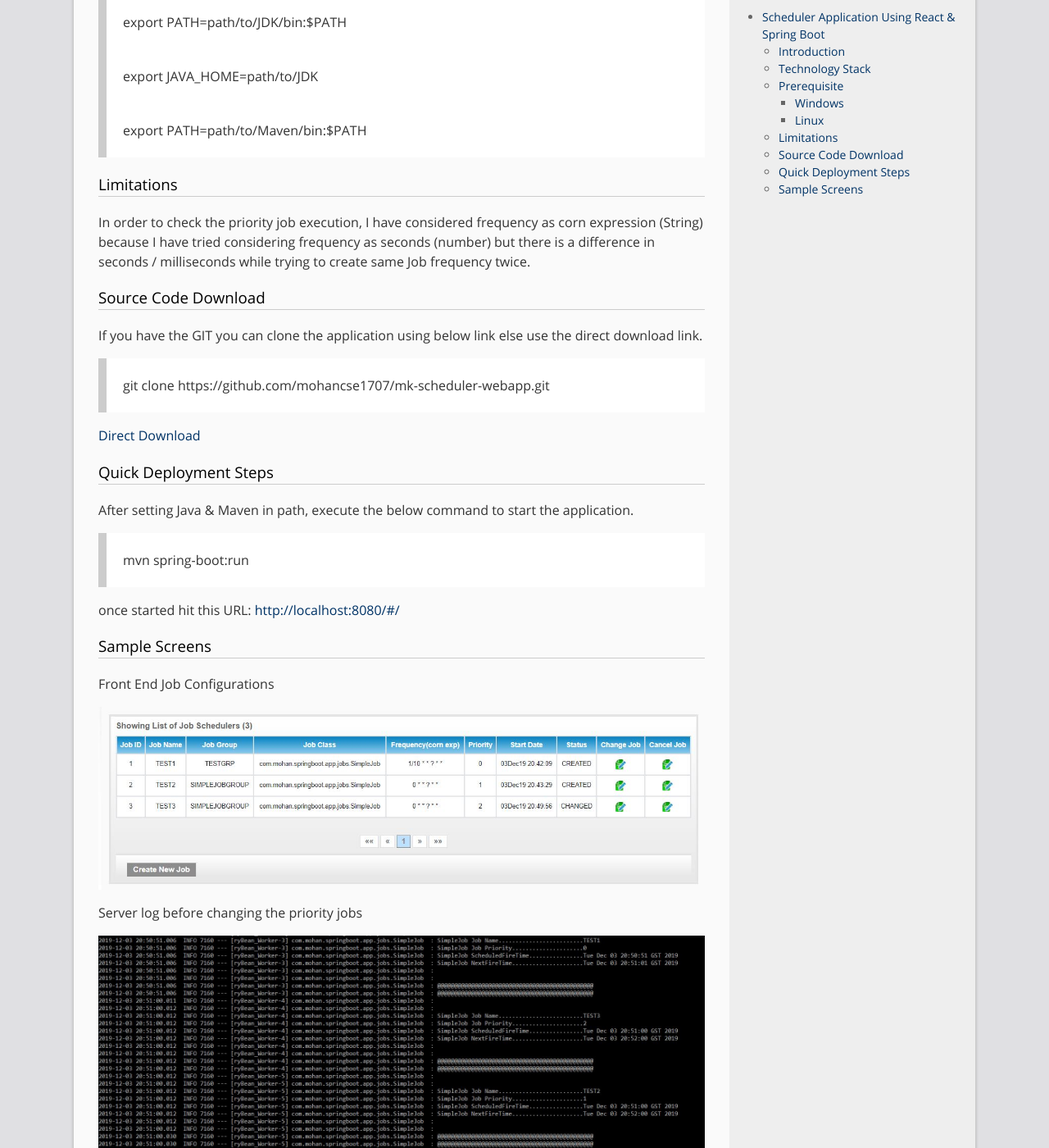
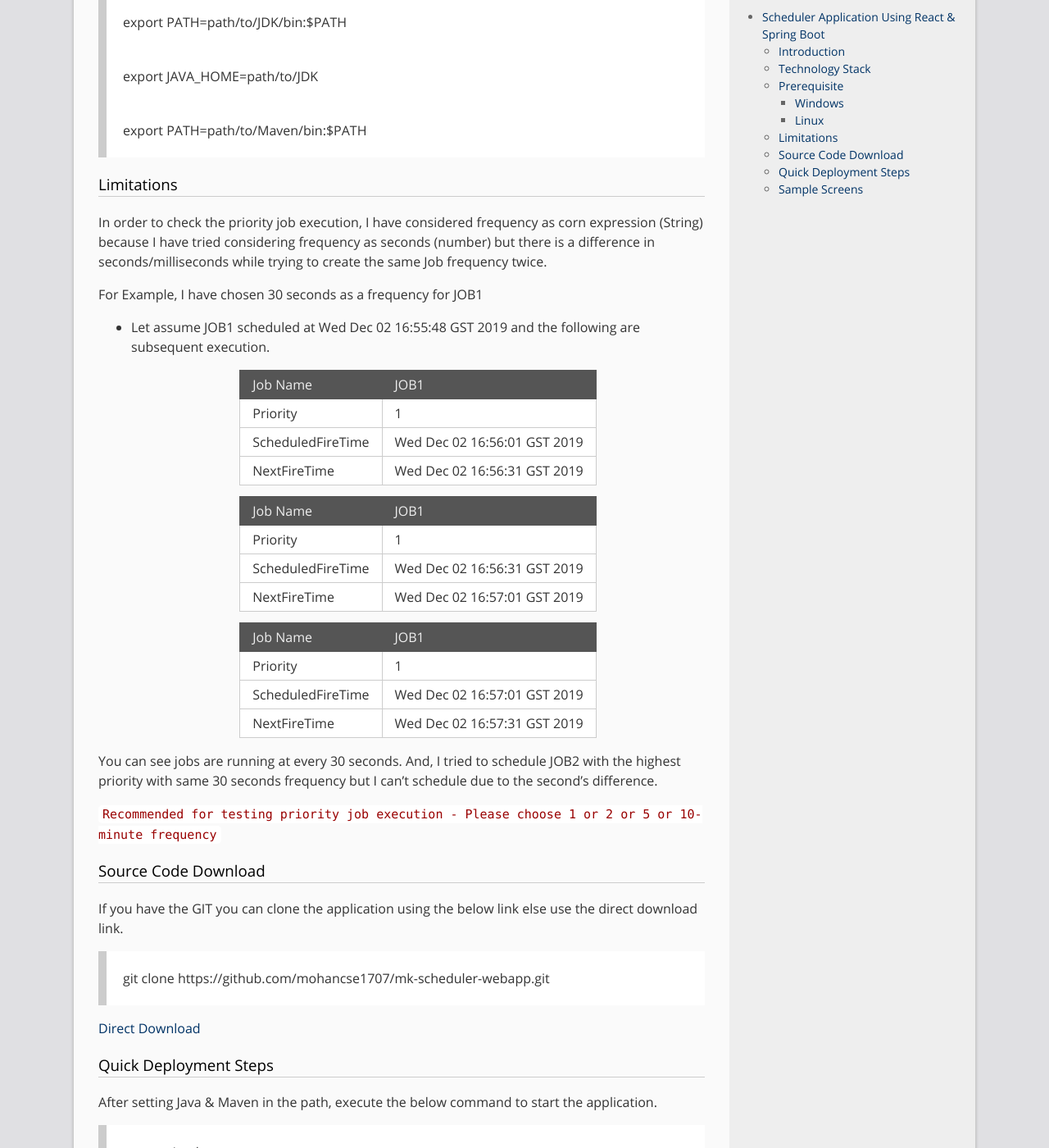
Before and after one commit to mohancse1707/mohan.github.com, a Jekyll site: the page built from _posts/2019-12-03-Scheduler-Application.md, in a window 1280 px wide and 1400 px high, scrolled down 1458 px. Shown: the whole window at 82% size. Built offline with Jekyll 4.4.1, drawn with Linux system fonts in a browser that asks for light colours; our own code applies the rules of GitHub Pages for plain Markdown files; comment, search, counter and statistics services are not loaded; some of the changed text lies outside the part shown.

Commit message:
Update 2019-12-03-Scheduler-Application.md

````diff
--- a/_posts/2019-12-03-Scheduler-Application.md
+++ b/_posts/2019-12-03-Scheduler-Application.md
@@ -24,7 +24,7 @@ The technologies used in this application are given below.
 
 ### Prerequisite
 
-Make sure to install below tools and set the path in the system before proceeding to quick deployments.
+Make sure to install the below tools and set the path in the system before proceeding to quick deployments.
 
 * Java - JDK 1.8
 * Maven Build Tool [Download][Maven]
@@ -50,11 +50,38 @@ Make sure to install below tools and set the path in the system before proceedin
 
 ### Limitations
 
-In order to check the priority job execution, I have considered frequency as corn expression (String) because I have tried considering frequency as seconds (number) but there is a difference in seconds / milliseconds while trying to create same Job frequency twice.
+In order to check the priority job execution, I have considered frequency as corn expression (String) because I have tried considering frequency as seconds (number) but there is a difference in seconds/milliseconds while trying to create the same Job frequency twice.
+
+For Example, I have chosen 30 seconds as a frequency for JOB1
+
+* Let assume JOB1 scheduled at Wed Dec 02 16:55:48 GST 2019 and the following are subsequent execution.
+
+    | Job Name        | JOB1           |
+    |:------------- |:-------------|
+    | Priority      | 1 |
+    | ScheduledFireTime      | Wed Dec 02 16:56:01 GST 2019      |
+    | NextFireTime | Wed Dec 02 16:56:31 GST 2019      |
+
+
+    | Job Name        | JOB1           |
+    |:------------- |:-------------|
+    | Priority      | 1 |
+    | ScheduledFireTime      | Wed Dec 02 16:56:31 GST 2019      |
+    | NextFireTime | Wed Dec 02 16:57:01 GST 2019      |
+
+    | Job Name        | JOB1           |
+    |:------------- |:-------------|
+    | Priority      | 1 |
+    | ScheduledFireTime      | Wed Dec 02 16:57:01 GST 2019      |
+    | NextFireTime | Wed Dec 02 16:57:31 GST 2019      |
+
+You can see jobs are running at every 30 seconds. And, I tried to schedule JOB2 with the highest priority with same 30 seconds frequency but I can't schedule due to the second's difference.
+
+```Recommended for testing priority job execution - Please choose 1 or 2 or 5 or 10-minute frequency```
 
 ### Source Code Download
 
-If you have the GIT you can clone the application using below link else use the direct download link.
+If you have the GIT you can clone the application using the below link else use the direct download link.
 
 > git clone https://github.com/mohancse1707/mk-scheduler-webapp.git
 
@@ -62,7 +89,7 @@ If you have the GIT you can clone the application using below link else use the
 
 ### Quick Deployment Steps
 
-After setting Java & Maven in path, execute the below command to start the application.
+After setting Java & Maven in the path, execute the below command to start the application.
 
 > mvn spring-boot:run
 
````
